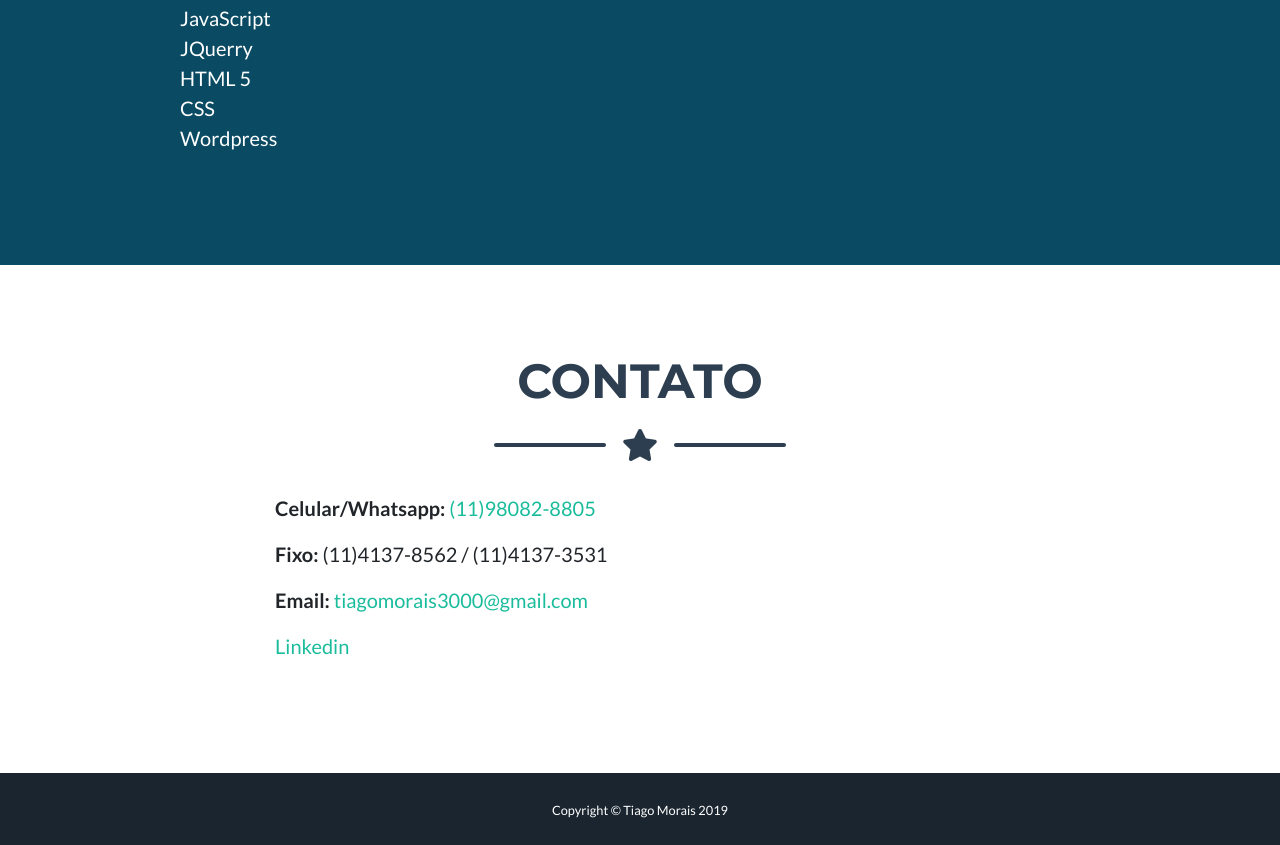
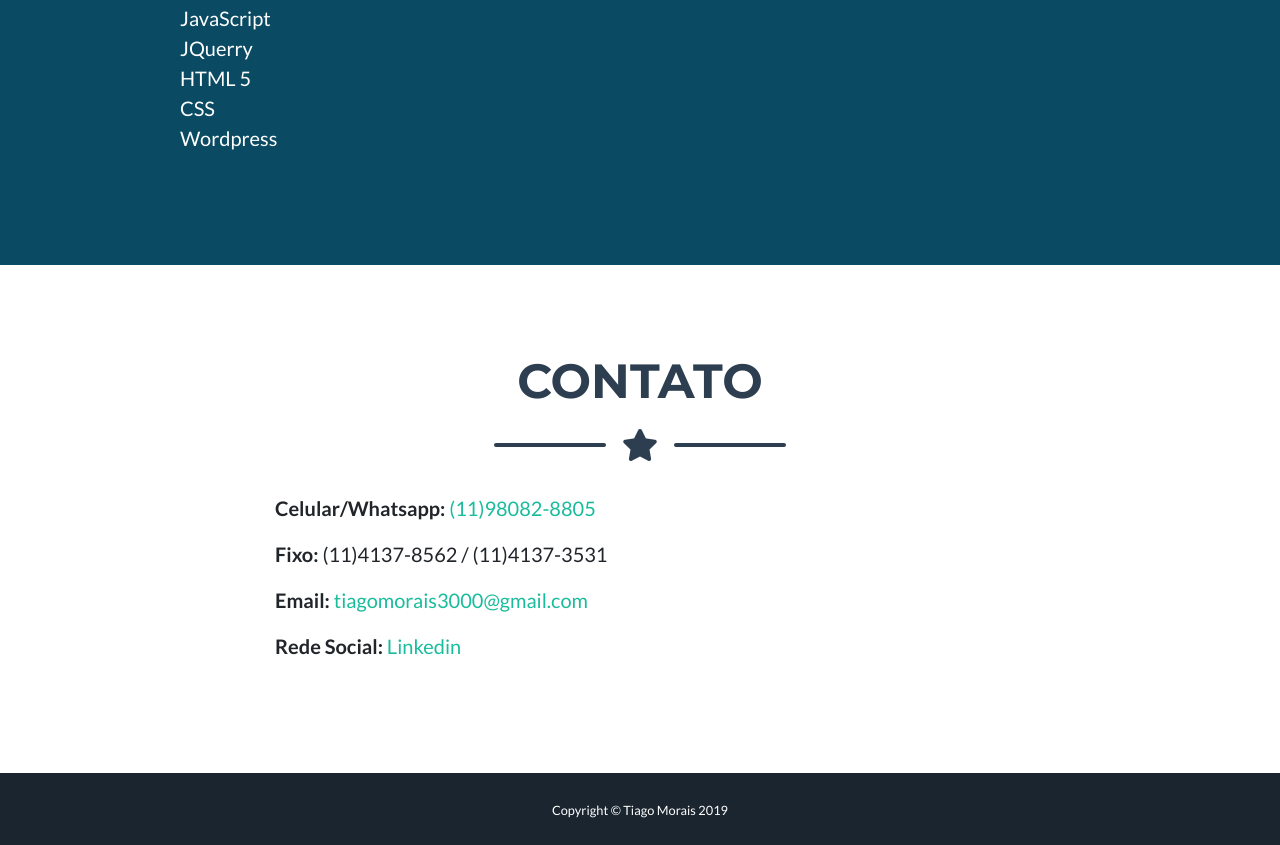
Before and after one commit to tbm3000/homepage, a website with bundled scripts: page index.html in a window 1280 px wide. Shown: the part 2543-3388 px from the top of the page. Built offline with nearby package versions, Linux system fonts and the light colour scheme.

Commit message:
Update index.html

```diff
--- a/index.html
+++ b/index.html
@@ -281,7 +281,7 @@
           <p class="lead"><b class="sec-strong">Celular/Whatsapp: </b> <a href="https://wa.me/5511980828805?text=Olá%20Tiago" target="_blank">(11)98082-8805</a></p>
           <p class="lead"><b class="sec-strong">Fixo: </b>(11)4137-8562 / (11)4137-3531</p>
           <p class="lead"><b class="sec-strong">Email: </b><a href="mailto:tiagomorais3000@gmail.com" target="_blank">tiagomorais3000@gmail.com</a></p>
-          <p class="lead"><a href="https://www.linkedin.com/in/tiago-belau-morais-9a9816188/" target="_blank">Linkedin</a></p>
+          <p class="lead"><b class="sec-strong">Rede Social: </b><a href="https://www.linkedin.com/in/tiago-belau-morais-9a9816188/" target="_blank">Linkedin</a></p>
 
         </div>
       </div>
```
